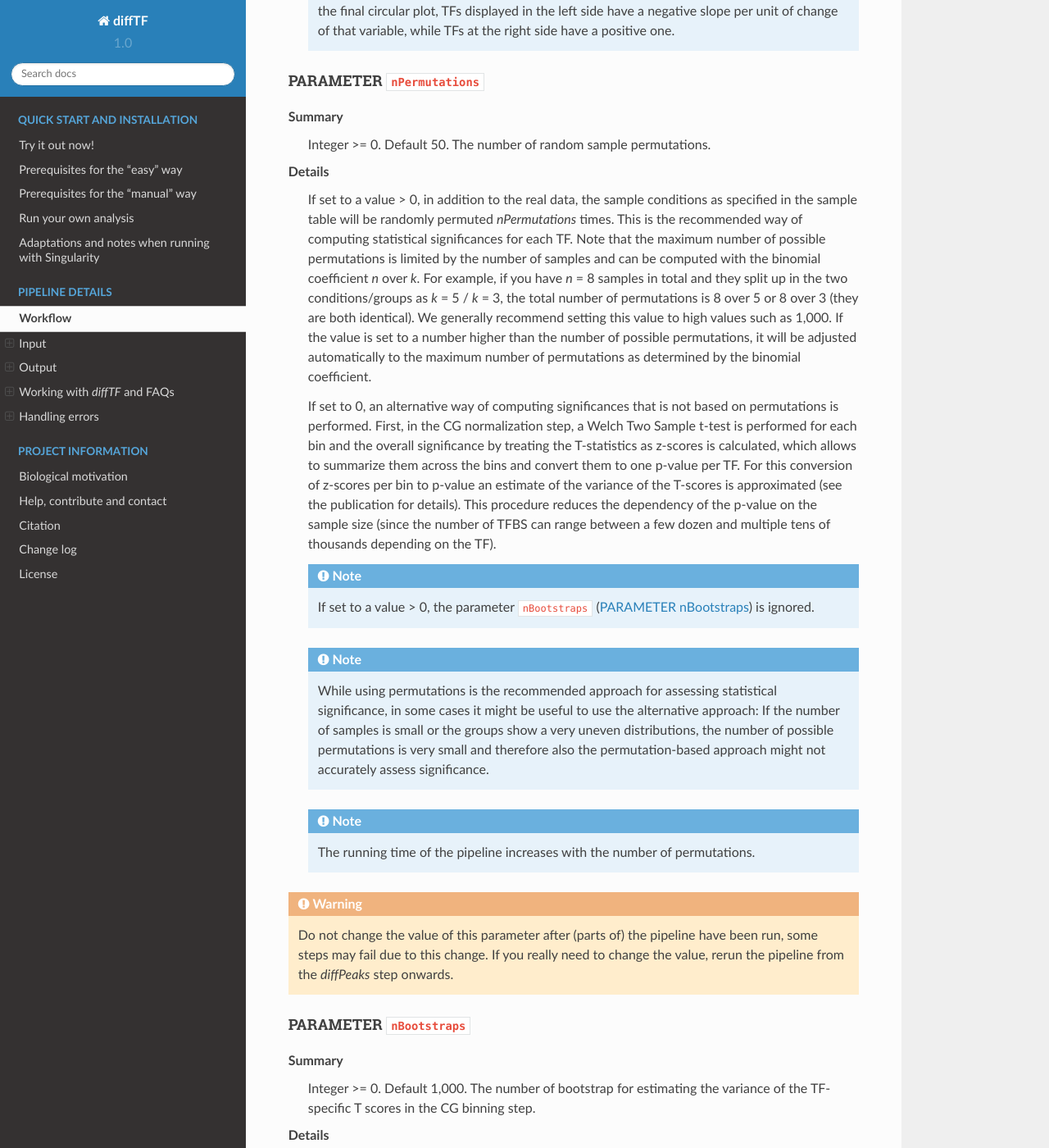
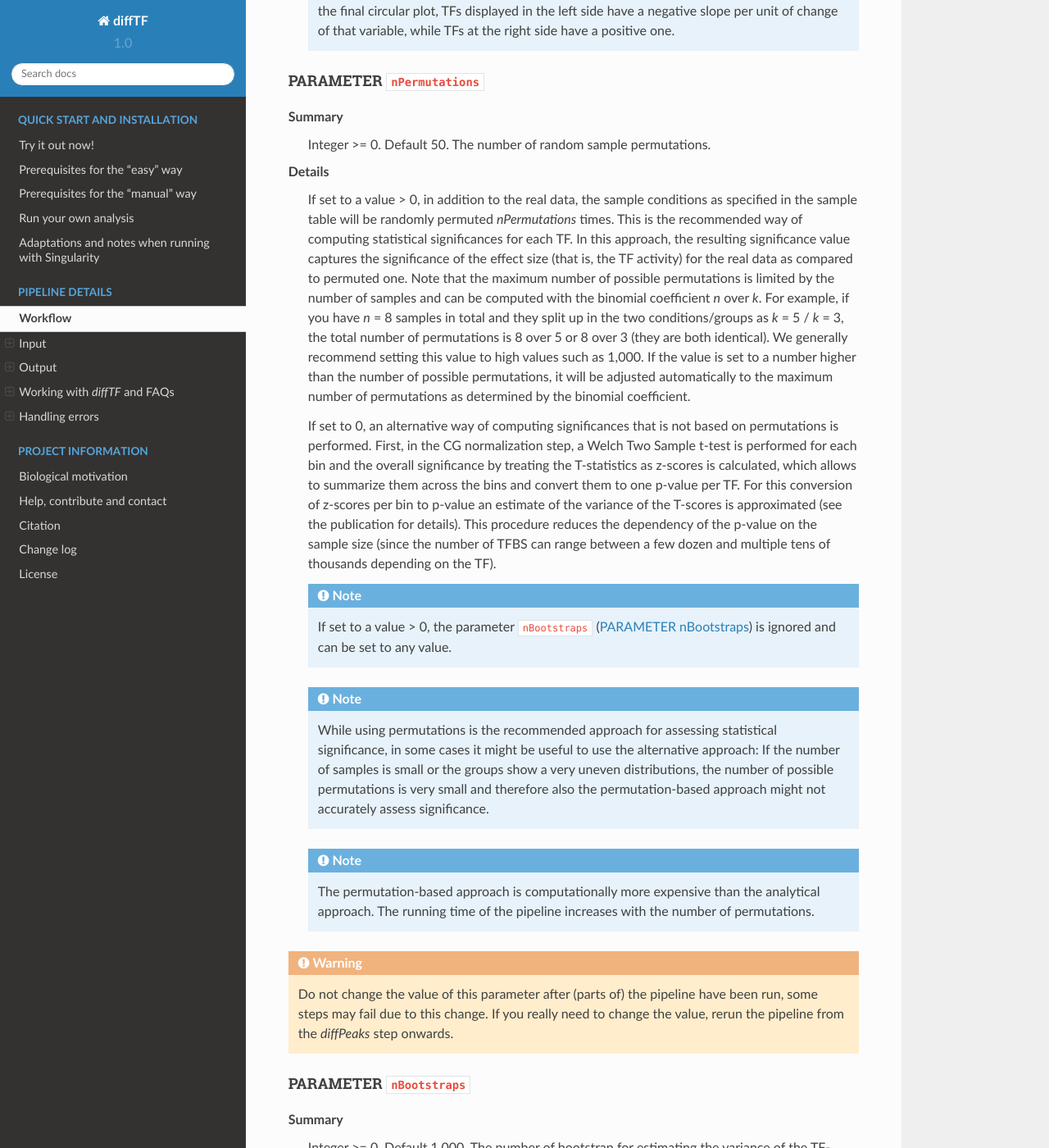
Before and after one commit to jfallmann/diffTF_Fork, a Sphinx documentation site: the page built from docs/chapter2.rst, in a window 1280 px wide and 1400 px high, scrolled down 7629 px. Shown: the whole window at 82% size. Built offline with Sphinx 7.4.7 and the Read the Docs theme 2.0.0, drawn with Linux system fonts in a browser that asks for light colours; some of the changed text lies outside the part shown.

Commit message:
Documentation updates

```diff
--- a/docs/chapter2.rst
+++ b/docs/chapter2.rst
@@ -215,15 +215,17 @@ Summary
   Integer >=  0. Default 50. The number of random sample permutations.
 
 Details
-  If set to a value > 0, in addition to the real data, the sample conditions as specified in the sample table will be randomly permuted *nPermutations* times. This is the recommended way of computing statistical significances for each TF. Note that the maximum number of possible permutations is limited by the number of samples and can be computed with the binomial coefficient *n* over *k*. For example, if you have *n* = 8 samples in total and they split up in the two conditions/groups as *k* = 5 / *k* = 3, the total number of permutations is 8 over 5 or 8 over 3 (they are both identical). We generally recommend setting this value to high values such as 1,000. If the value is set to a number higher than the number of possible permutations, it will be adjusted automatically to the maximum number of permutations as determined by the binomial coefficient.
+  If set to a value > 0, in addition to the real data, the sample conditions as specified in the sample table will be randomly permuted *nPermutations* times. This is the recommended way of computing statistical significances for each TF.
+  In this approach, the resulting significance value captures the significance of the effect size (that is, the TF activity) for the real data as compared to permuted one.
+  Note that the maximum number of possible permutations is limited by the number of samples and can be computed with the binomial coefficient *n* over *k*. For example, if you have *n* = 8 samples in total and they split up in the two conditions/groups as *k* = 5 / *k* = 3, the total number of permutations is 8 over 5 or 8 over 3 (they are both identical). We generally recommend setting this value to high values such as 1,000. If the value is set to a number higher than the number of possible permutations, it will be adjusted automatically to the maximum number of permutations as determined by the binomial coefficient.
 
   If set to 0, an alternative way of computing significances that is not based on permutations is performed. First, in the CG normalization step, a Welch Two Sample t-test is performed for each bin and the overall significance by treating the T-statistics as z-scores is calculated, which allows to summarize them across the bins and convert them to one p-value per TF. For this conversion of z-scores per bin to p-value an estimate of the variance of the T-scores is approximated (see the publication for details). This procedure reduces the dependency of the p-value on the sample size (since the number of TFBS can range between a few dozen and multiple tens of thousands depending on the TF).
 
-  .. note:: If set to a value > 0, the parameter ``nBootstraps`` (:ref:`parameter_nBootstraps`) is ignored.
+  .. note:: If set to a value > 0, the parameter ``nBootstraps`` (:ref:`parameter_nBootstraps`) is ignored and can be set to any value.
 
   .. note:: While using permutations is the recommended approach for assessing statistical significance, in some cases it might be useful to use the alternative approach: If the number of samples is small or the groups show a very uneven distributions, the number of possible permutations is very small and therefore also the permutation-based approach might not accurately assess significance.
 
-  .. note:: The running time of the pipeline increases with the number of permutations.
+  .. note:: The permutation-based approach is computationally more expensive than the analytical approach. The running time of the pipeline increases with the number of permutations.
 
 .. warning:: Do not change the value of this parameter after (parts of) the pipeline have been run, some steps may fail due to this change. If you really need to change the value, rerun the pipeline from the *diffPeaks* step onwards.
 
@@ -240,7 +242,7 @@ Details
 
   .. note:: Only relevant if the parameter ``nPermutations`` (:ref:`parameter_nPermutations`) is set to 0. If both are set to 0, an error is thrown.
 
-  .. warning:: If bootstraps are used, it is highly recommended to use a large number of bootstraps. We recommend at least a value of 1,000.
+  .. warning:: If bootstraps are used, it is recommended to use a reasonable large number. We recommend a value 1,000 and found that higher numbers do not add much benefit but instead only increase running time unnecessarily.
 
 
 
```
